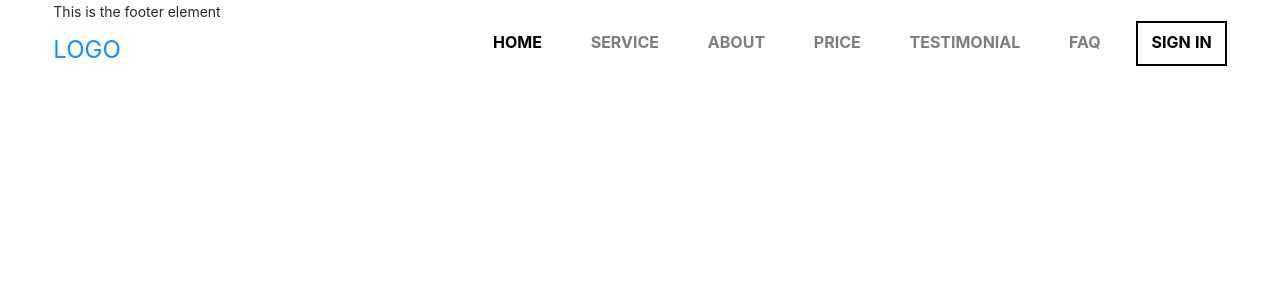
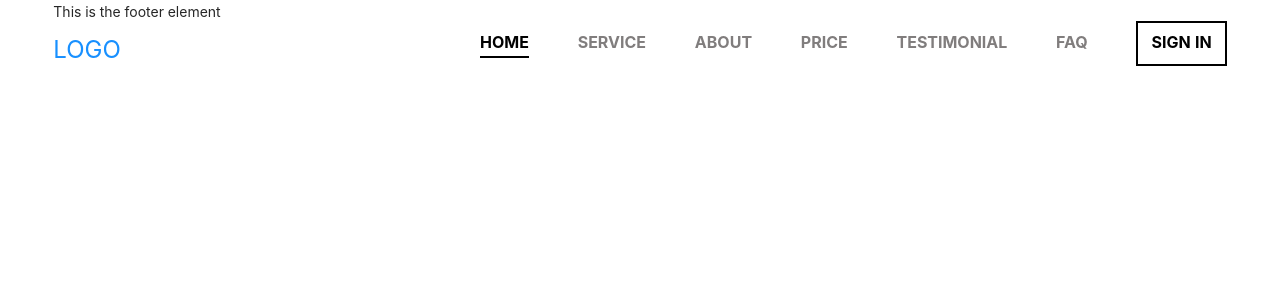
Before and after one commit to dasimems/data_app, a React (Create React App) app: page / in a window 1280 px wide. Shown: the top 300 px of the page. Built offline with nearby package versions, Linux system fonts and the light colour scheme.

Commit message:
made the active class for the header links

```diff
--- a/src/assets/styles/index.css
+++ b/src/assets/styles/index.css
@@ -43,17 +43,18 @@ body .header .header-Links ul {
   -webkit-box-pack: justify;
       -ms-flex-pack: justify;
           justify-content: space-between;
+  -webkit-box-align: center;
+      -ms-flex-align: center;
+          align-items: center;
   list-style: none;
 }
 
 body .header .header-Links ul li a {
-  padding: 0px 13px;
   display: -webkit-inline-box;
   display: -ms-inline-flexbox;
   display: inline-flex;
   color: #807d7d;
   font-size: 1rem;
-  height: 45px;
   display: -webkit-box;
   display: -ms-flexbox;
   display: flex;
@@ -62,15 +63,34 @@ body .header .header-Links ul li a {
           align-items: center;
   text-transform: uppercase;
   font-weight: bold;
+  position: relative;
+}
+
+body .header .header-Links ul li a:not([class="border-link"])::after {
+  position: absolute;
+  content: "";
+  width: 0%;
+  height: 2px;
+  background: black;
+  left: 0px;
+  bottom: -2px;
+  -webkit-transition: 0.5s ease all;
+  transition: 0.5s ease all;
 }
 
 body .header .header-Links ul li .border-link {
+  height: 45px;
+  padding: 0px 13px;
   border: 2px solid black;
   color: black;
 }
 
 body .header .header-Links ul #active-link a {
   color: black;
+}
+
+body .header .header-Links ul #active-link a:not([class="border-link"])::after {
+  width: 100%;
 }
 
 body .header .side-nav {
@@ -97,6 +117,28 @@ body .header .side-nav ul li {
 
 body .header .side-nav ul li a {
   font-size: 1.1rem;
+  color: #807d7d;
+  position: relative;
+}
+
+body .header .side-nav ul li a::after {
+  position: absolute;
+  content: "";
+  width: 0%;
+  height: 2px;
+  background: black;
+  left: 0px;
+  bottom: -4px;
+  -webkit-transition: 0.5s ease all;
+  transition: 0.5s ease all;
+}
+
+body .header .side-nav ul #active-link a {
+  color: black;
+}
+
+body .header .side-nav ul #active-link a::after {
+  width: 100%;
 }
 
 body .header .mobile-btn {
--- a/src/assets/styles/index.scss
+++ b/src/assets/styles/index.scss
@@ -35,33 +35,52 @@ body{
                 display: flex;
                 width: 100%;
                 justify-content: space-between;
+                align-items: center;
                 list-style: none;
 
                 li{
 
                     a{
-                        padding: 0px 13px;
                         display: inline-flex;
                         color: $default-color-light;
                         font-size: 1rem;
-                        height: 45px;
                         display: flex;
                         align-items: center;
                         text-transform: uppercase;
                         font-weight: bold;
+                        position: relative;
 
                     }
 
+                    a:not([class="border-link"])::after{
+                        position: absolute;
+                        content: "";
+                        width: 0%;
+                        height: 2px;
+                        background: $default-color;
+                        left: 0px;
+                        bottom: -2px;
+                        transition: 0.5s ease all;
+                    }
+
                     .border-link{
+                        height: 45px;
+                        padding: 0px 13px;
                         border: 2px solid $default-color;
                         color: $default-color;
                     }
+
                 }
 
                 #active-link{
 
                     a{
                         color: $default-color;
+                    }
+
+
+                    a:not([class="border-link"])::after{
+                        width: 100%;
                     }
                 }
             }
@@ -87,7 +106,34 @@ body{
 
                     a{
                         font-size: 1.1rem;
+                        color: $default-color-light;
+                        position: relative;
                     }
+
+                    a::after{
+                        position: absolute;
+                        content: "";
+                        width: 0%;
+                        height: 2px;
+                        background: $default-color;
+                        left: 0px;
+                        bottom: -4px;
+                        transition: 0.5s ease all;
+                    }
+                }
+
+                #active-link{
+
+                    a{
+
+                        color: $default-color;
+                    }
+
+                    a::after{
+                        width: 100%;
+                    }
+
+
                 }
             }
         }
```
Also changed, not shown: 1 other file (tests, documents, lock files or other folders).
